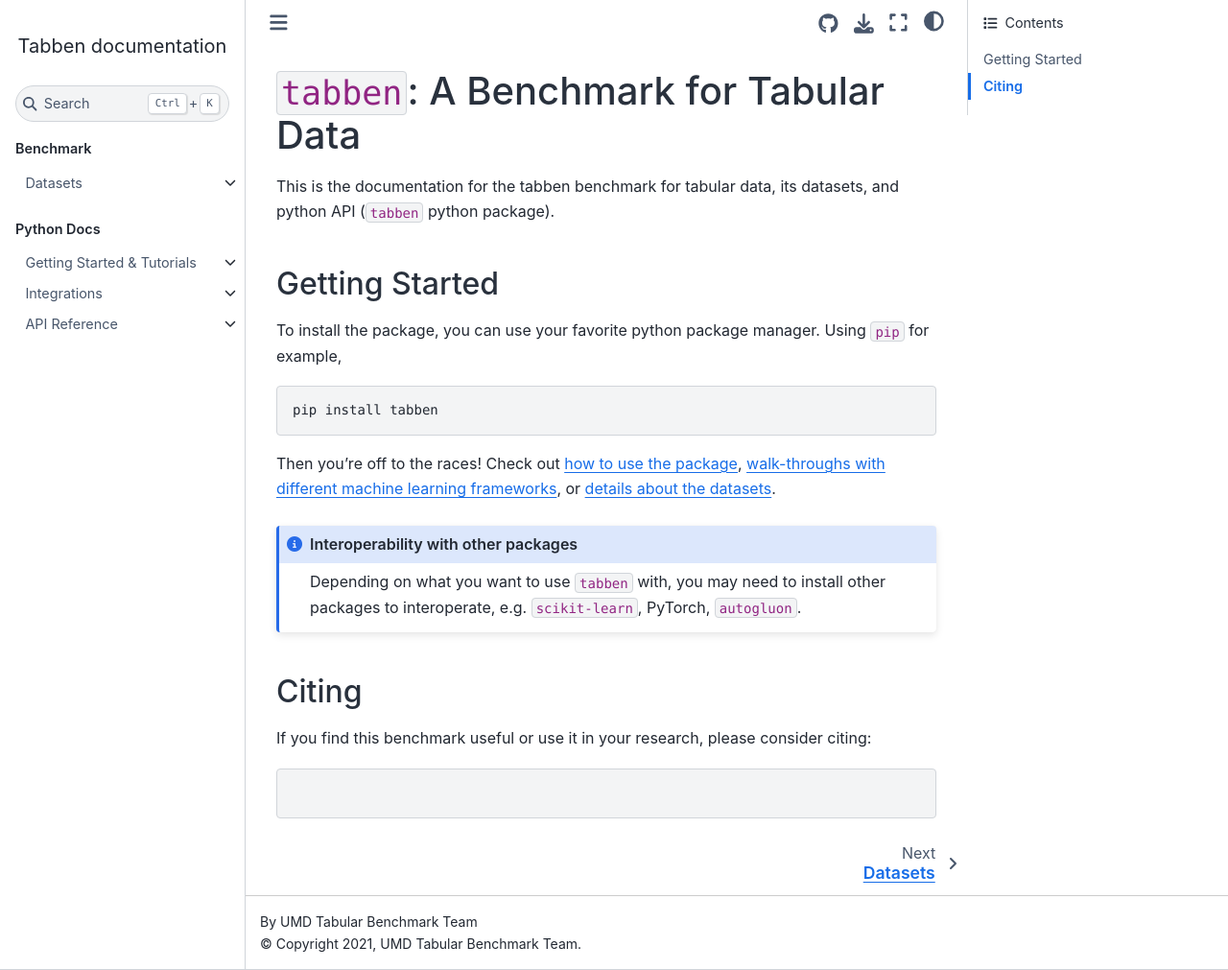
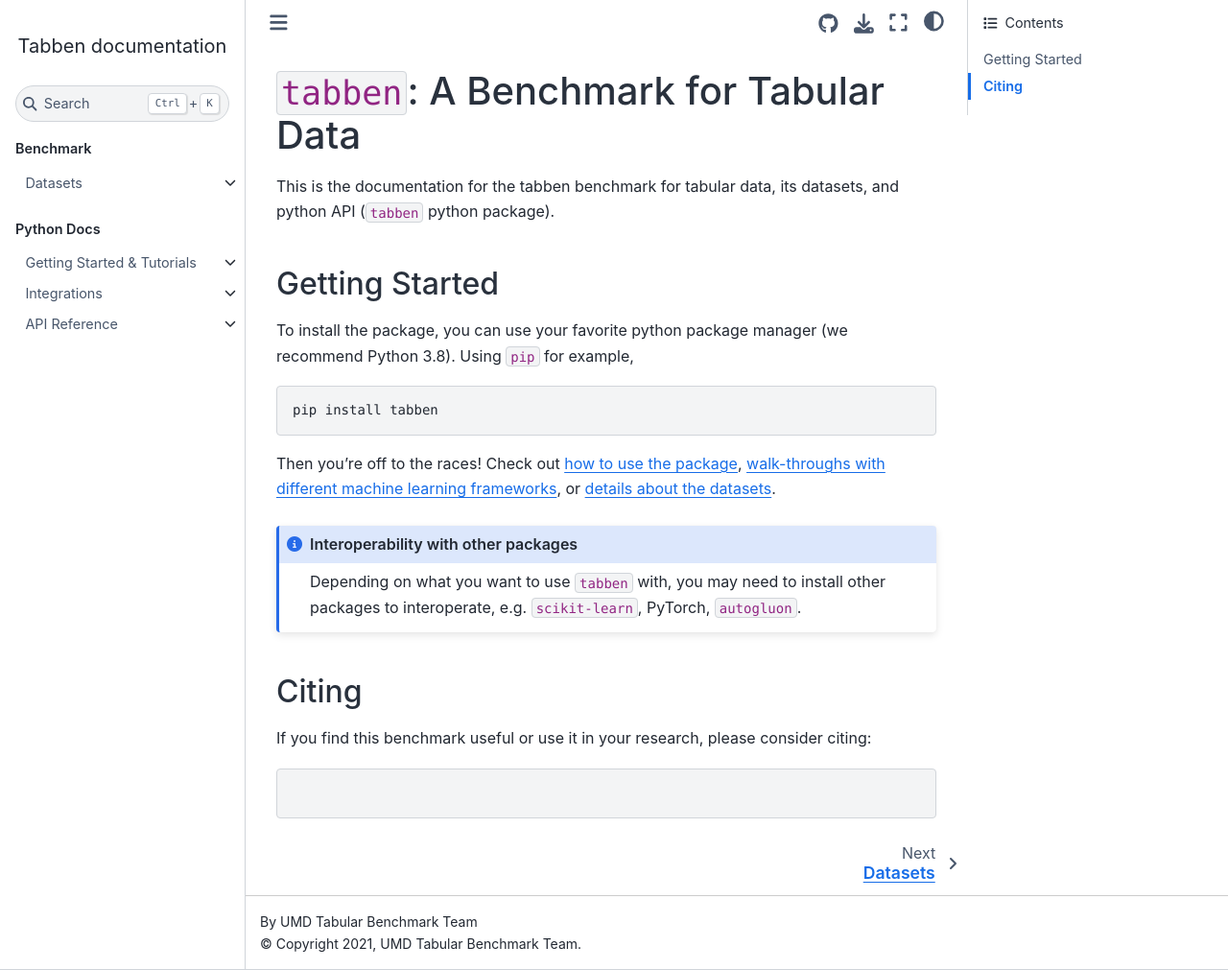
Before and after one commit to TabbenBenchmark/tabben, a Sphinx documentation site: the page built from docs/source/index.md, in a window 1280 px wide and 1011 px high. Shown: the whole window at 96% size. Built offline with Sphinx 7.4.7 and the Sphinx Book theme 1.1.4, drawn with Linux system fonts in a browser that asks for light colours.

````diff
--- a/docs/source/index.md
+++ b/docs/source/index.md
@@ -23,7 +23,7 @@ python/api/index
 
 ## Getting Started
 
-To install the package, you can use your favorite python package manager. Using `pip` for example,
+To install the package, you can use your favorite python package manager (we recommend Python 3.8). Using `pip` for example,
 ```shell
 pip install tabben
 ```
````
Also changed, not shown: 1 other file.
